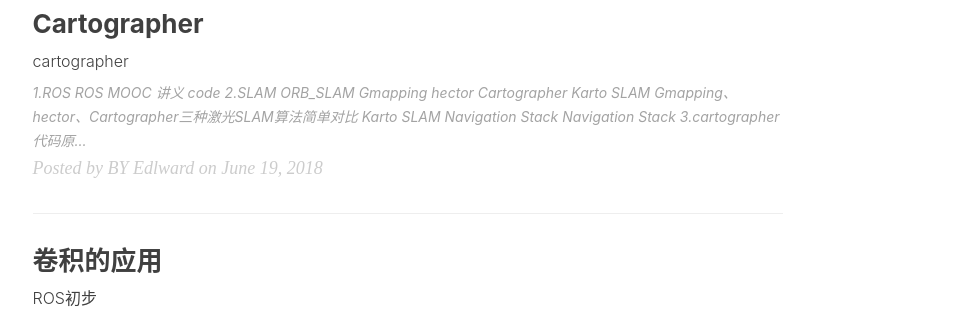
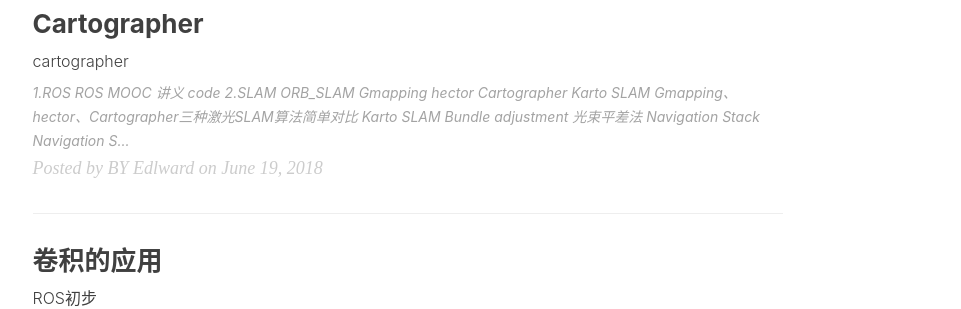
Before and after one commit to gary-robotics/dlward, a Jekyll site: the page built from index.html, in a window 1280 px wide. Shown: the part 1340-1649 px from the top of the page, without its empty margins (135-1096 px from the left). Built offline with Jekyll 4.4.1, drawn with Linux system fonts in a browser that asks for light colours; nearby versions of some CDN libraries; the list of posts is cut into pages by our own code.

Commit message:
Update 2018-06-19-Cartographer-2018.markdown

```diff
--- a/_posts/2018-06-19-Cartographer-2018.markdown
+++ b/_posts/2018-06-19-Cartographer-2018.markdown
@@ -20,6 +20,7 @@
 >Gmapping hector Cartographer  Karto SLAM
 [Gmapping、hector、Cartographer三种激光SLAM算法简单对比](https://blog.csdn.net/jeff_lee_/article/details/77869987)
 [Karto SLAM](https://blog.csdn.net/qq_24893115/article/details/52965410?locationNum=4&fps=1)
+[Bundle adjustment 光束平差法](https://blog.csdn.net/x_r_su/article/details/55270838)
 
 ## Navigation Stack
 [Navigation Stack](https://github.com/ros-planning/navigation)
```
